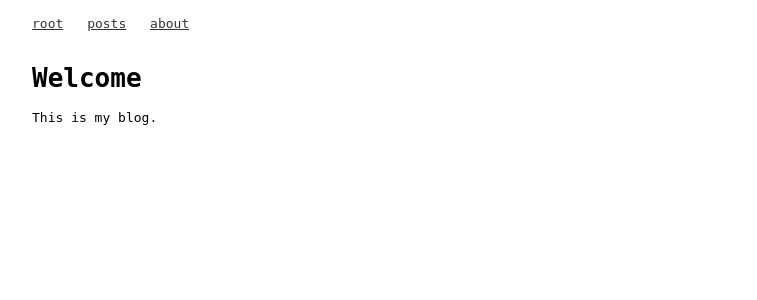
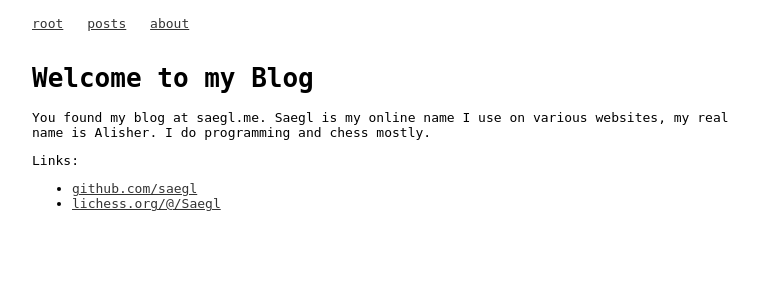
Before and after one commit to Saegl/blog, a FastAPI app: page / in a window 1280 px wide. Shown: the top 300 px of the page, without its empty margins (258-1015 px from the left). Run offline with FastAPI, Linux system fonts and the light colour scheme.

Commit message:
Update root page

```diff
--- a/templates/index.html
+++ b/templates/index.html
@@ -1,5 +1,10 @@
 {% extends "base.html" %}
 {% block content %}
-<h1>Welcome</h1>
-<p>This is my blog.</p>
+<h1>Welcome to my Blog</h1>
+<p>You found my blog at saegl.me. Saegl is my online name I use on various websites, my real name is Alisher. I do programming and chess mostly.</p>
+<p>Links:</p>
+<ul>
+    <li><a href="https://github.com/saegl">github.com/saegl</a></li>
+    <li><a href="https://lichess.org/@/Saegl">lichess.org/@/Saegl</a></li>
+</ul>
 {% endblock %}
```
